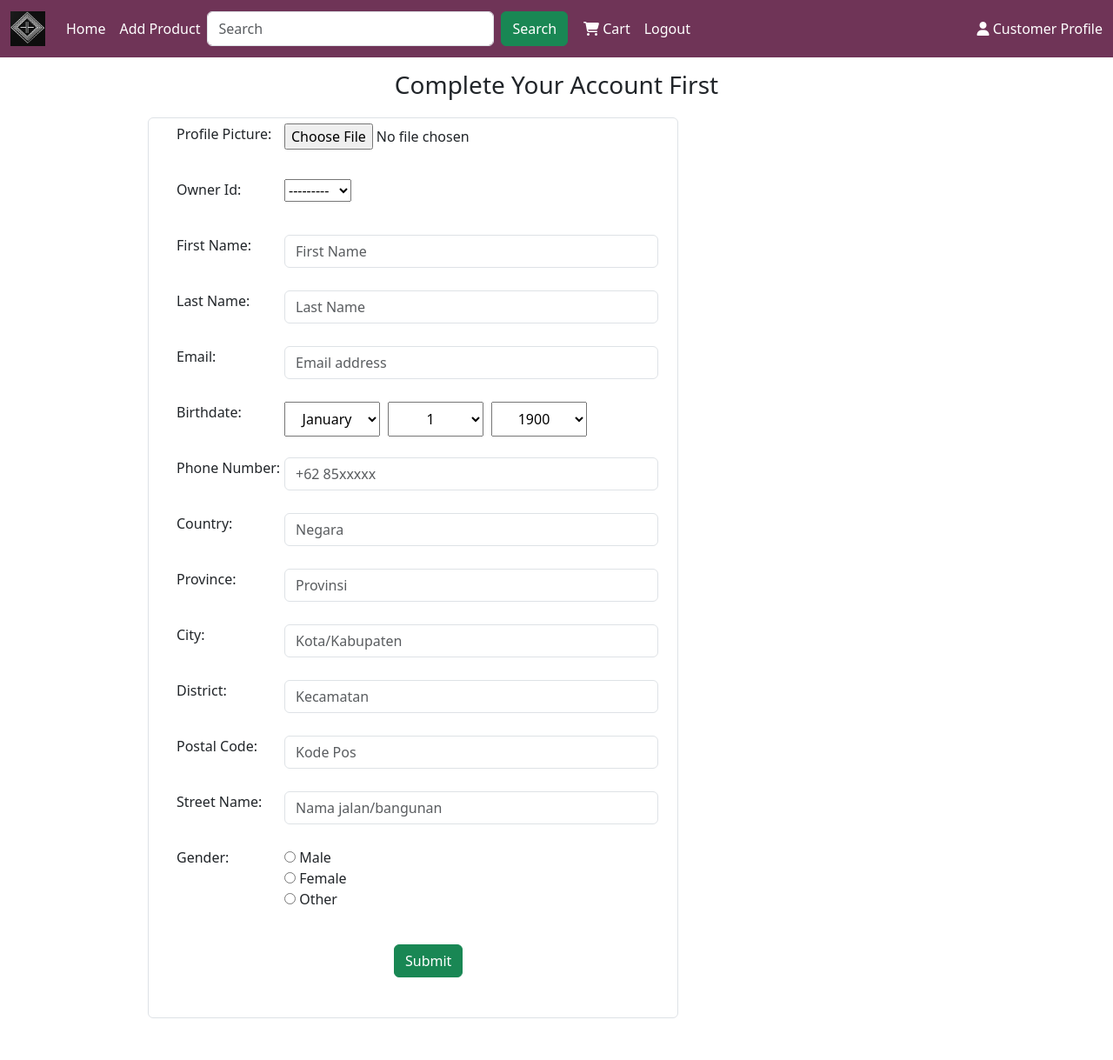
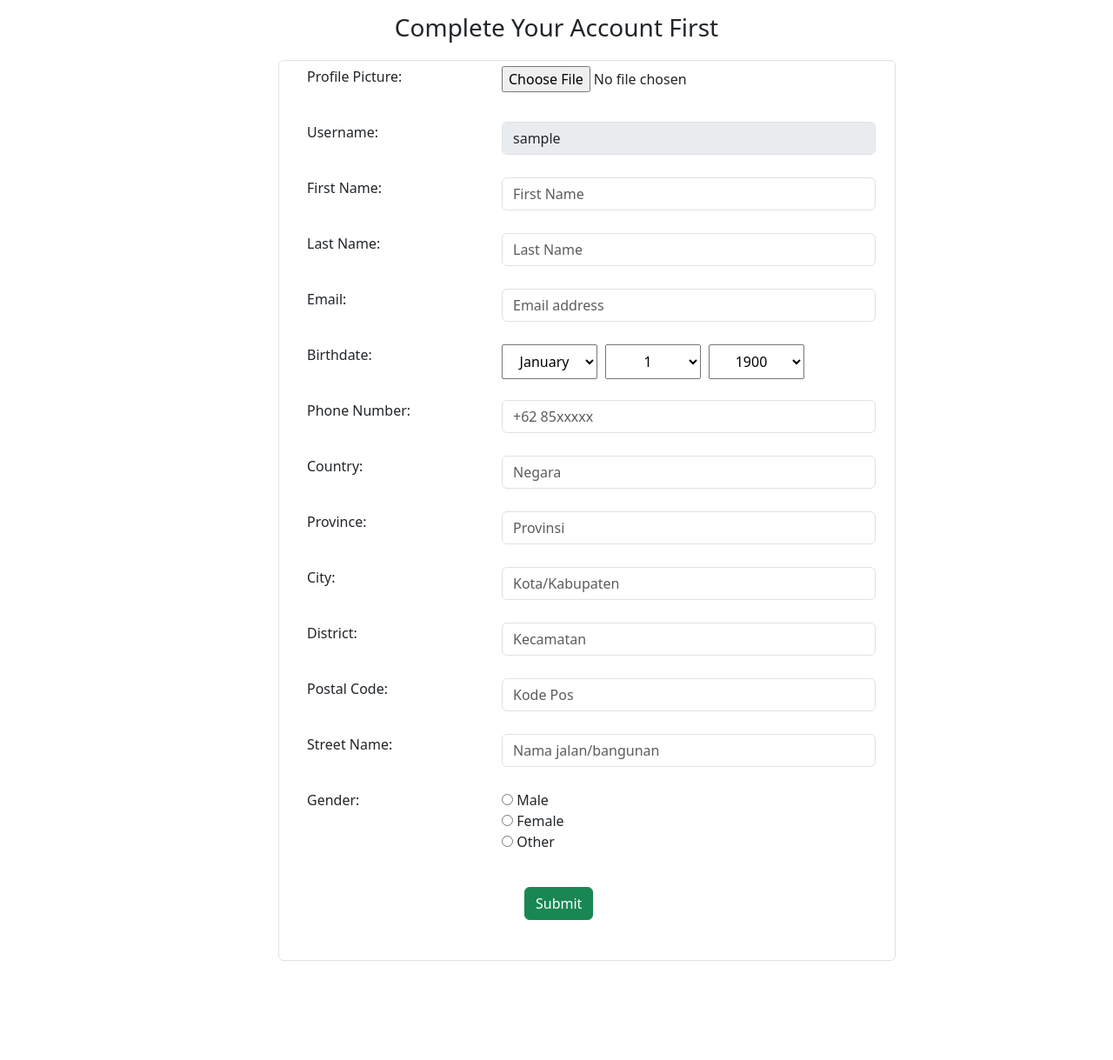
Before and after one commit to AnggiAnggiana/E-Commerce-Python-, a Django app: page /completed_customer_profile/ in a window 1280 px wide. Shown: the whole page at 87% size. After the commit the page ends 1105 px from the top, so only its background shows below. Run offline with Django 5.2, Linux system fonts and the light colour scheme; the visitor is signed in with stand-in values (Sample User, id 1); data comes from the database, SQL or seed files in the repository; some libraries are stand-ins or nearby versions.

Commit message:
feat: filter product in 'cart' based on the user, completing the registration process.

```diff
--- a/stores/forms.py
+++ b/stores/forms.py
@@ -24,6 +24,7 @@
         fields = ('owner_id', 'image', 'first_name', 'last_name', 'email', 'birthdate', 'phone_number', 'country', 'province', 'city', 'district', 'postal_code', 'street', 'gender')
         labels = {
             'image': '',
+            'owner_id': '',
             'first_name': '',
             'last_name': '',
             'email': '',
@@ -40,6 +41,7 @@
 
         # Styling form
         widgets = {
+            'owner_id': forms.Select(attrs={'class': 'form-control', 'placeholder': '-- Choose Owner --', 'disabled': 'disabled'}),
             'first_name': forms.TextInput(attrs={'class': 'form-control', 'placeholder': 'First Name'}),
             'last_name': forms.TextInput(attrs={'class': 'form-control', 'placeholder': 'Last Name'}),
             'email': forms.TextInput(attrs={'class': 'form-control', 'placeholder': 'Email address'}),
--- a/stores/templates/stores/add_customer_profile.html
+++ b/stores/templates/stores/add_customer_profile.html
@@ -1,11 +1,19 @@
-{% extends 'basic.html' %}
 {% load static %}
 
 {% block content %}
+    <!DOCTYPE html>
+    <html lang="en">
+    <head>
+        <meta charset="UTF-8">
+        <meta name="viewport" content="width=device-width, initial-scale=1.0">
+        <title>Beli In | Set up Profile</title>
+        <link href="https://cdn.jsdelivr.net/npm/bootstrap@5.3.2/dist/css/bootstrap.min.css" rel="stylesheet" integrity="sha384-T3c6CoIi6uLrA9TneNEoa7RxnatzjcDSCmG1MXxSR1GAsXEV/Dwwykc2MPK8M2HN" crossorigin="anonymous">
+    </head>
+    <body>
         <div class="instruction" style="text-align: center; margin-top: 15px;">
             <h3>Complete Your Account First</h3>
         </div>
-    <form action="" class="form-control" method="POST" enctype="multipart/form-data" style="width: 610px; margin-left: 170px; margin-top: 20px;">
+        <form action="" class="form-control" method="POST" enctype="multipart/form-data" style="width: 710px; margin-left: 320px; margin-top: 20px;">
             {% csrf_token %}
 
             <div class="profile-information1" style="display: flex; align-items: flex-start; margin-left: 20px; margin-right: 10px;">
@@ -15,7 +23,7 @@
                 </div>
             </div>
             <div class="profile-information0" style="display: flex; align-items: flex-start; margin-left: 20px; margin-right: 10px;">
-            <label for="id_owner_id" style="padding-bottom: 40px; flex-grow: 1;">Owner Id:</label>
+                <label for="id_owner_id" style="padding-bottom: 40px; flex-grow: 1;">Username:</label>
                 <div class="form0" style="width: 430px">
                     {{ profile_form.owner_id }}
                 </div>
@@ -108,4 +116,8 @@
                 border-color:  orange;
             }
         </style>
+
+        <script src="https://cdn.jsdelivr.net/npm/bootstrap@5.3.2/dist/js/bootstrap.bundle.min.js" integrity="sha384-C6RzsynM9kWDrMNeT87bh95OGNyZPhcTNXj1NW7RuBCsyN/o0jlpcV8Qyq46cDfL" crossorigin="anonymous"></script>
+    </body>
+    </html>
 {% endblock %}
--- a/stores/templates/stores/product_add.html
+++ b/stores/templates/stores/product_add.html
@@ -101,8 +101,6 @@
                 </div>
                 <a href="{% url 'homepage' %}" class="btn btn-danger" style="margin-left: 290px; margin-right: 5px;">Cancel</a>
                 <input type="submit" value="Submit" name="smartphone-form" class="btn btn-success">
-                <!-- <input type="submit" id="smartphoneFormSubmitBtn" style="display: none;"> -->
-                <!-- <input type="button" value="Submit" name="smartphone-form" id="smartphoneFormSubmitBtn" class="btn btn-success" onclick="submitSmartphoneForm()"> -->
             </div>
         </form>
         <form action="" class="" method="POST" enctype="multipart/form-data" style="width: 710px; margin-left: 170px; margin-top: 20px;">
--- a/stores/views.py
+++ b/stores/views.py
@@ -7,6 +7,7 @@
 from django.urls import reverse
 from django.http import HttpResponseRedirect, JsonResponse
 from django.contrib.sessions.models import Session
+from django.contrib.auth.decorators import login_required
 
 def homepage(request):
     locale.setlocale(locale.LC_ALL, 'id_ID')
@@ -22,6 +23,7 @@
     })
 
 # Show product (smartphone) details in specific dynamic page
+@login_required
 def smartphone_show(request, smartphone_id):
     list_product_smartphone = get_object_or_404(Smartphone, pk=smartphone_id)
     review_smartphone = Comment_Smartphone.objects.filter(smartphone=list_product_smartphone)
@@ -70,6 +72,7 @@
 
 
 # Show product (food) details in specific dynamic page
+@login_required
 def food_show(request, food_id):
     list_product_food = get_object_or_404(Foods, pk=food_id)
     review_food = Comment_Foods.objects.filter(food=list_product_food)
@@ -112,6 +115,7 @@
     })
 
 # Show sellers store
+@login_required
 def seller_store(request, store_name):
     store_profile = get_object_or_404(Sellers, store_name=store_name)
     smartphone = Smartphone.objects.all()
@@ -124,6 +128,7 @@
     })
 
 # Page to add new product
+@login_required
 def add_product(request):
     submitted = False
     product_add = ProductForms()
@@ -155,6 +160,7 @@
 
 
 # Page to edit the product (smartphone)
+@login_required
 def edit_product_smartphone(request, smartphone_id):
     edit_product_smartphone = Smartphone.objects.get(pk=smartphone_id)
     edit_form = SmartphoneForms(request.POST or None, instance=edit_product_smartphone)
@@ -169,6 +175,7 @@
     })
 
 # Page to edit the product (food)
+@login_required
 def edit_product_food(request, food_id):
     edit_product_food = Foods.objects.get(pk=food_id)
     edit_form = FoodForms(request.POST or None, instance=edit_product_food)
@@ -189,23 +196,13 @@
     profile_instance = Profile.objects.get(user=request.user)
     print(f'1: {profile_instance}')
     if request.method == 'POST':
-        profile_form = CustomersForms(request.POST, request.FILES)
+        profile_form = CustomersForms(request.POST, request.FILES, initial={'owner_id': profile_instance})
         if profile_form.is_valid():
-            # Fill owner_id with activation_key from Profile
-            # activation_keys = profile_instance.activation_key
-            # print(f'2: {activation_keys}')
-            # new_customer = Customers.objects.get(owner_id=activation_keys)
-            # print(f'3: {new_customer}')
-            # new_customer.save()
-            # new_customer.user = request.user
-            # profile_form.instance = new_customer
-            profile_form.instance.owner_id = profile_instance
             profile_form.save()
-            print(f'4: {profile_form}')
             messages.success(request, 'Profile successfully completed')
             return redirect(reverse('homepage') + '?submitted=True')
     else:
-        profile_form = CustomersForms()
+        profile_form = CustomersForms(initial={'owner_id': profile_instance})
         if 'submitted' in request.GET:
             submitted = True
 
@@ -215,6 +212,7 @@
     })
 
 # To add Sellers Profile
+@login_required
 def add_seller_profile(request):
     submitted = False
     if request.method == 'POST':
@@ -235,6 +233,7 @@
 
 
 # Page of user profile
+@login_required
 def customerProfile(request):
     submitted = False
     customerProfile = Customers.objects.get(owner_id=request.user.id)
@@ -259,6 +258,7 @@
     })
 
 # Search bar
+@login_required
 def search_results(request):
     if request.method == "POST":
         search = request.POST['search']
@@ -273,8 +273,17 @@
         return render(request, 'stores/search_result.html', {})
 
 # Cart/Keranjang belanja
+@login_required
 def cart_shop(request):
-    cart_data = Shopping_Cart.objects.all()
+    cart_date = Shopping_Cart.objects.all()
+    profile_instance = Profile.objects.get(user=request.user)
+    customer = Customers.objects.get(owner_id=profile_instance)
+    # customer = Customers.objects.filter(owner_id=profile_instance)
+    owner = Shopping_Cart.objects.filter(user=customer)
+    # print(f'data semua: {cart_date}')
+    # print(f'ownernya: {profile_instance}')
+    # print(f'customer: {customer}')
+    # print(f'user_saat ini: {owner}')
 
     if request.method == 'POST' and 'checkout' in request.POST:
         # Get the choosen product data
@@ -286,16 +295,19 @@
         return redirect('checkout_product')
 
     return render(request, 'stores/cart_shop.html', {
-        'cart_data': cart_data,
+        'cart_date': cart_date,
+        'owner': owner,
     })
 
 
+@login_required
 def delete_cart_item(request, item_id):
     cart_item = Shopping_Cart.objects.get(pk=item_id)
     cart_item.delete()
     return redirect('cart_shop')
 
 # Checkout product
+@login_required
 def checkout_product(request):
     selected_product_id = request.session.get('selected_product_id', [])
     # print(selected_product_id)
```
Also changed, not shown: stores/templates/stores/cart_shop.html (+7 -4 lines). Lines whose indentation alone changed are shown as unchanged.
